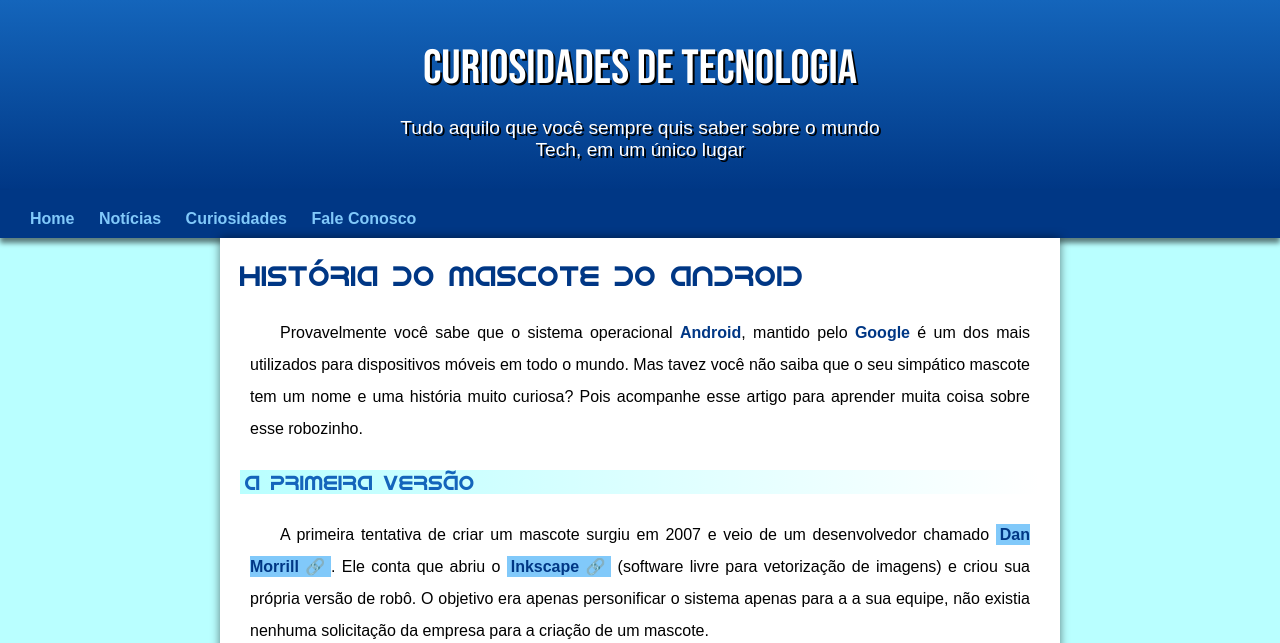
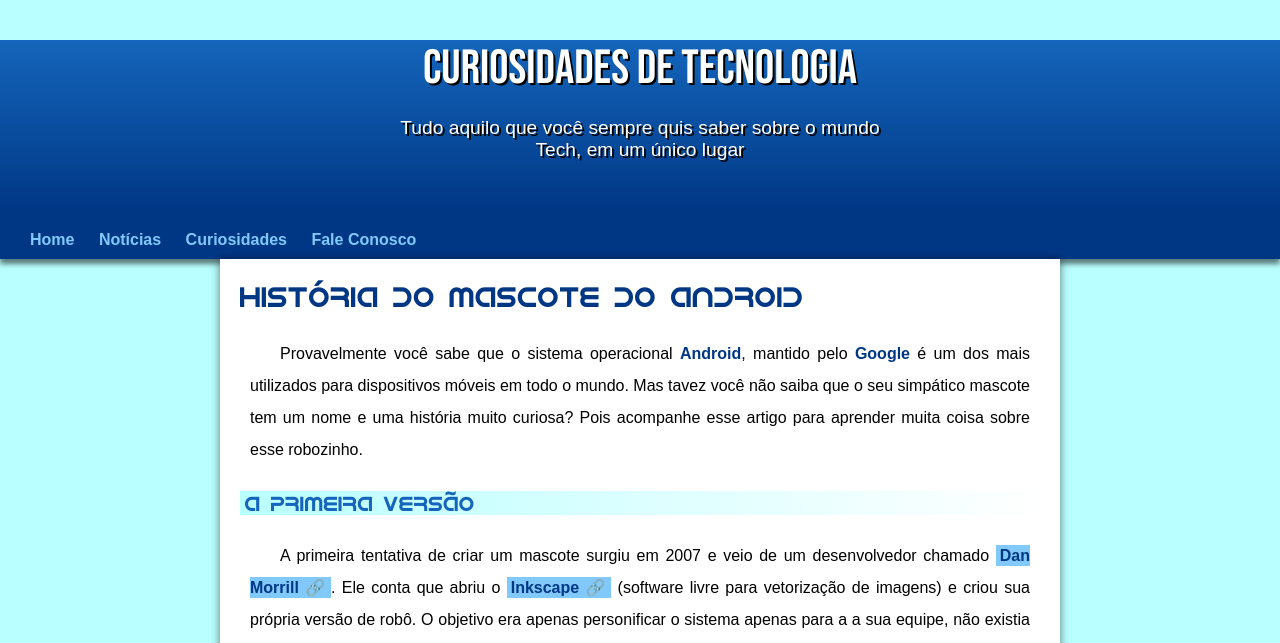
Before and after one commit to zeca-ryan/html-css, a plain HTML site: page desafios/modulo 02/d010/index.html in a window 1280 px wide. Shown: the top 643 px of the page. Drawn offline with Linux system fonts and the light colour scheme.

Commit message:
Consertando um suposto bug

```diff
--- a/desafios/modulo 02/d010/style/style.css
+++ b/desafios/modulo 02/d010/style/style.css
@@ -35,7 +35,7 @@ header{
     background-image: linear-gradient(to bottom, var(--cor4), var(--cor5));
     text-shadow: 2px 2px 0px var(--cor7);
     min-height: 150px;
-    padding-top: 40px;
+    margin-top: 40px;
 }
 header > h1{
     color: var(--cor6);
@@ -43,7 +43,7 @@ header > h1{
     font-weight: normal;
     text-align: center;
     font-size: 3em;
-    margin-bottom: 20px;
+    padding-bottom: 20px;
 }
 header > p {
     color: var(--cor6);
@@ -54,7 +54,7 @@ header > p {
     padding-left: 20px;
     padding-right: 20px;
     margin: auto;
-    margin-bottom: 20px;
+    padding-bottom: 50px;
 }
 h1{
     font-family: var(--fonte2);
```
